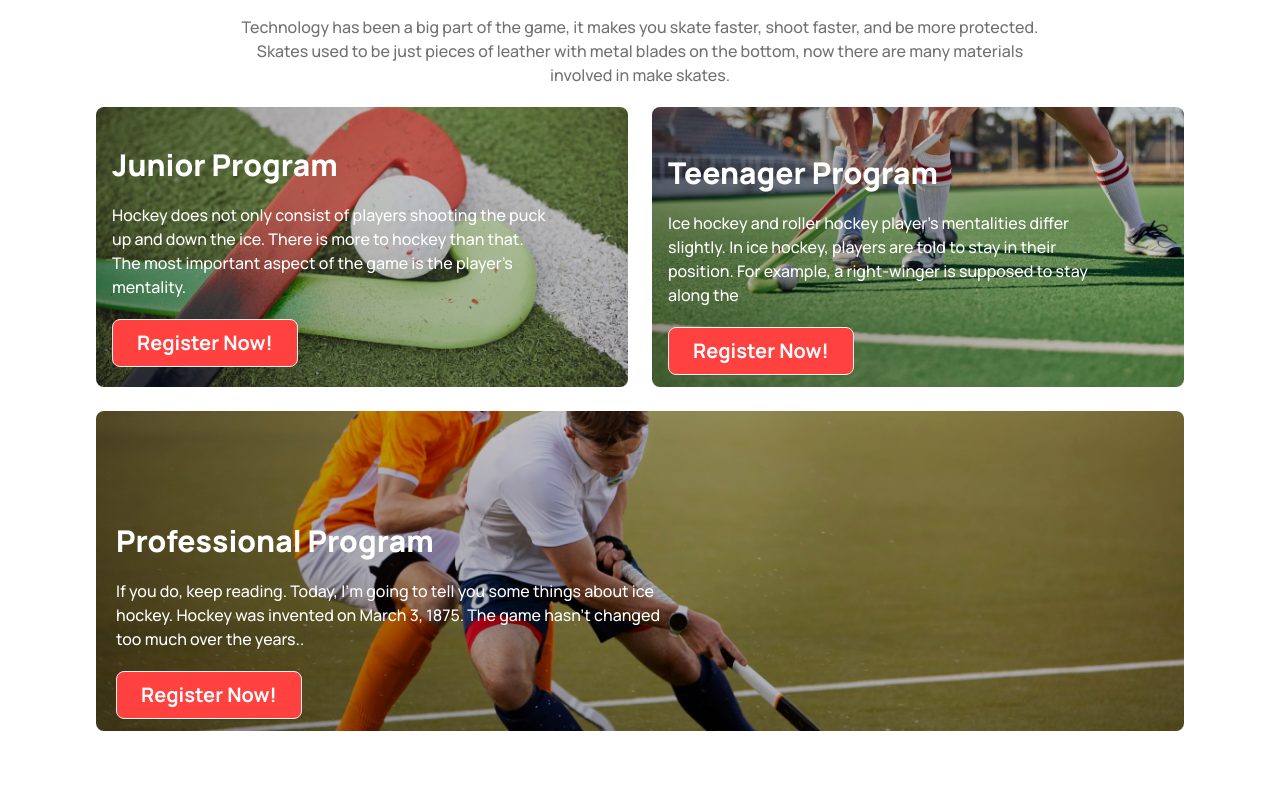
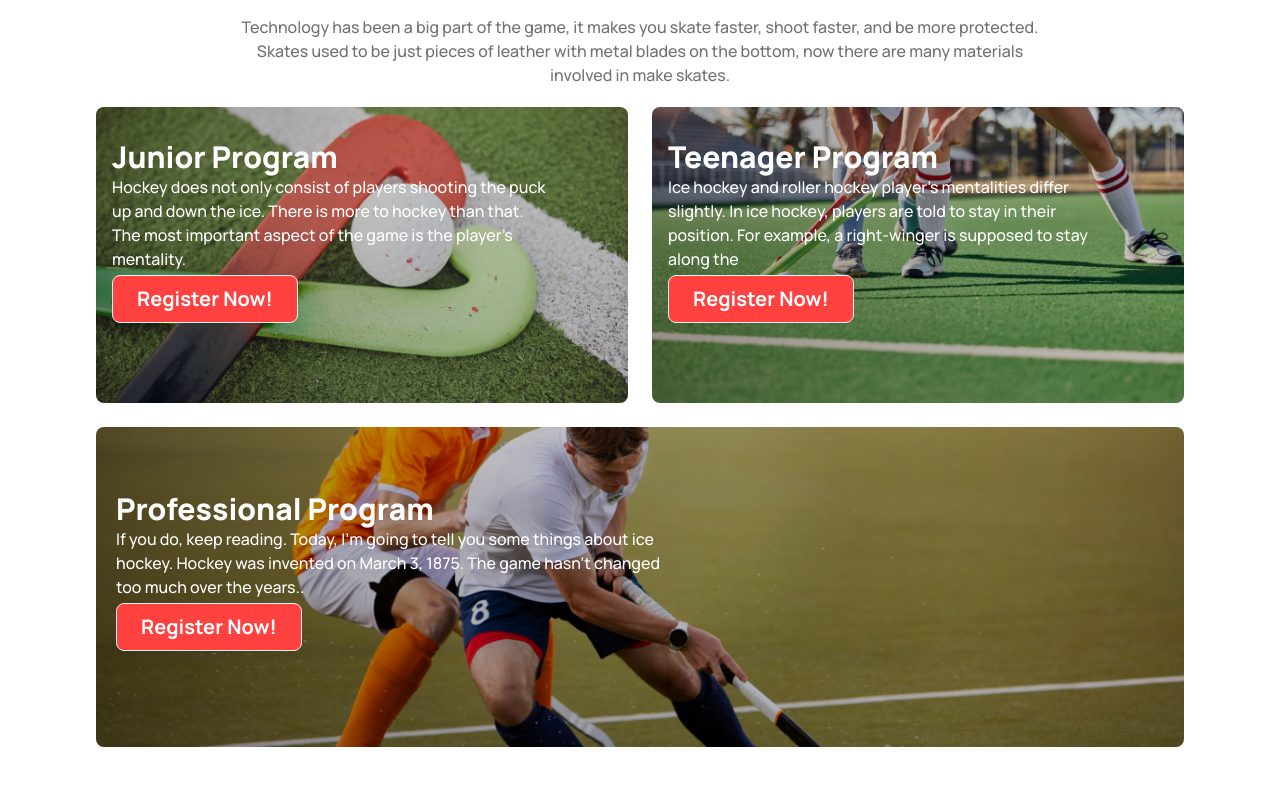
Before and after one commit to Kayum-Ali/Hockey-Hues, a plain HTML site: page index.html in a window 1280 px wide. Shown: the part 1259-2044 px from the top of the page. Drawn offline with nearby package versions, Linux system fonts and the light colour scheme.

Commit message:
progess update

```diff
--- a/index.html
+++ b/index.html
@@ -178,12 +178,12 @@
 
             <div class="grid grid-cols-1 lg:grid-cols-2 gap-6 mt-5">
                 <div
-                    class="hero h-[35vh] relative bg-center bg-cover bg-[linear-gradient(45deg,rgba(0,0,0,0.4),rgba(0,0,0,0.1)),url(Images/2.png)] rounded-lg">
+                    class="hero h-[37vh] relative bg-center bg-cover bg-[linear-gradient(45deg,rgba(0,0,0,0.4),rgba(0,0,0,0.1)),url(Images/2.png)] rounded-lg">
                     <div class=" bg-opacity-60"></div>
                     <div class="hero-content  text-neutral-content">
-                        <div class="w-10/12  absolute top-10 left-4 ">
-                            <h1 class="mb-5 text-3xl font-extrabold text-white">Junior Program</h1>
-                            <p class="mb-5 font-medium text-base text-white">Hockey does not only consist of players
+                        <div class="w-10/12  absolute top-8 left-4 ">
+                            <h1 class=" text-3xl font-extrabold text-white">Junior Program</h1>
+                            <p class=" mb-1 font-medium text-base text-white">Hockey does not only consist of players
                                 shooting the puck up and down the ice. There is more to hockey than that. The most
                                 important aspect of the game is the player's mentality.</p>
                             <button
@@ -194,12 +194,12 @@
                 </div>
 
                 <div
-                    class="hero h-[35vh] relative bg-center bg-cover bg-[linear-gradient(45deg,rgba(0,0,0,0.4),rgba(0,0,0,0.1)),url(Images/3.png)] rounded-lg">
+                    class="hero h-[37vh] relative bg-center bg-cover bg-[linear-gradient(45deg,rgba(0,0,0,0.4),rgba(0,0,0,0.1)),url(Images/3.png)] rounded-lg">
                     <div class=" bg-opacity-60"></div>
                     <div class="hero-content  text-neutral-content">
-                        <div class="w-10/12  absolute top-12 left-4 ">
-                            <h1 class="mb-5 text-3xl font-extrabold text-white">Teenager Program</h1>
-                            <p class="mb-5 font-medium text-base text-white">Ice hockey and roller hockey player's mentalities differ slightly. In ice hockey, players are told to stay in their position. For example, a right-winger is supposed to stay along the</p>
+                        <div class="w-10/12  absolute top-8 left-4 ">
+                            <h1 class=" text-3xl font-extrabold text-white">Teenager Program</h1>
+                            <p class=" mb-1 font-medium text-base text-white">Ice hockey and roller hockey player's mentalities differ slightly. In ice hockey, players are told to stay in their position. For example, a right-winger is supposed to stay along the</p>
                             <button
                                 class="btn  bg-[#FF4240] px-2 lg:px-6  font-bold text-white text-base lg:text-xl">Register
                                 Now!</button>
@@ -210,11 +210,11 @@
                     class="hero h-[40vh] relative bg-center bg-cover bg-[linear-gradient(45deg,rgba(0,0,0,0.4),rgba(0,0,0,0.1)),url(Images/4.png)] rounded-lg col-span-1 lg:col-span-2">
                     <div class=" bg-opacity-60"></div>
                     <div class="hero-content  text-neutral-content">
-                        <div class="w-10/12 lg:w-2/4  absolute top-28 left-5 ">
-                            <h1 class="mb-5 text-3xl font-extrabold text-white">Professional Program</h1>
-                            <p class="mb-5 font-medium text-base text-white">If you do, keep reading. Today, I’m going to tell you some things about ice hockey. Hockey was invented on March 3, 1875. The game hasn’t changed too much over the years..</p>
+                        <div class="w-10/12 lg:w-2/4  absolute top-16 left-5 ">
+                            <h1 class=" text-3xl font-extrabold text-white">Professional Program</h1>
+                            <p class=" font-medium text-base text-white mb-1">If you do, keep reading. Today, I’m going to tell you some things about ice hockey. Hockey was invented on March 3, 1875. The game hasn’t changed too much over the years..</p>
                             <button
-                                class="btn  bg-[#FF4240] px-2 lg:px-6  font-bold text-white text-base lg:text-xl">Register
+                                class="btn  bg-[#FF4240] px-2 lg:px-6  font-bold text-white text-base lg:text-xl ">Register
                                 Now!</button>
                         </div>
                     </div>
```
